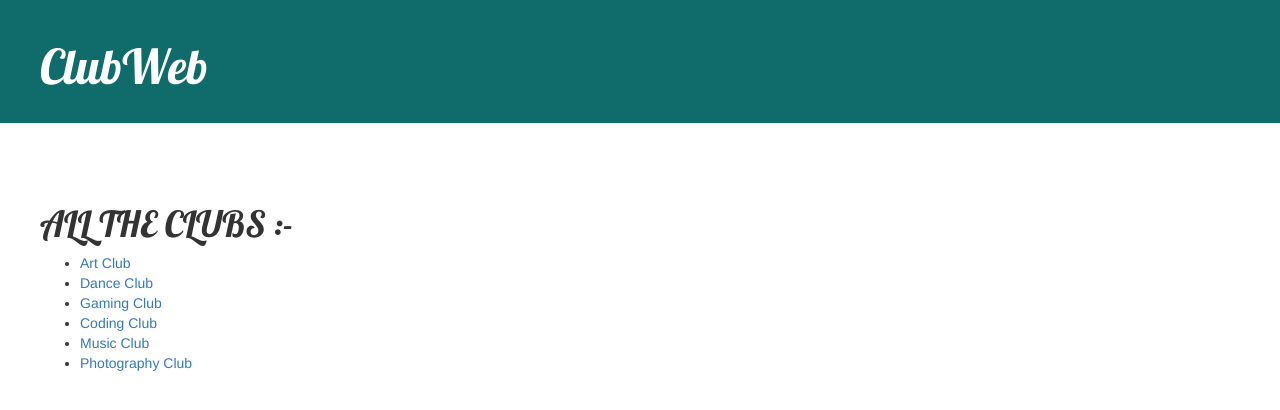
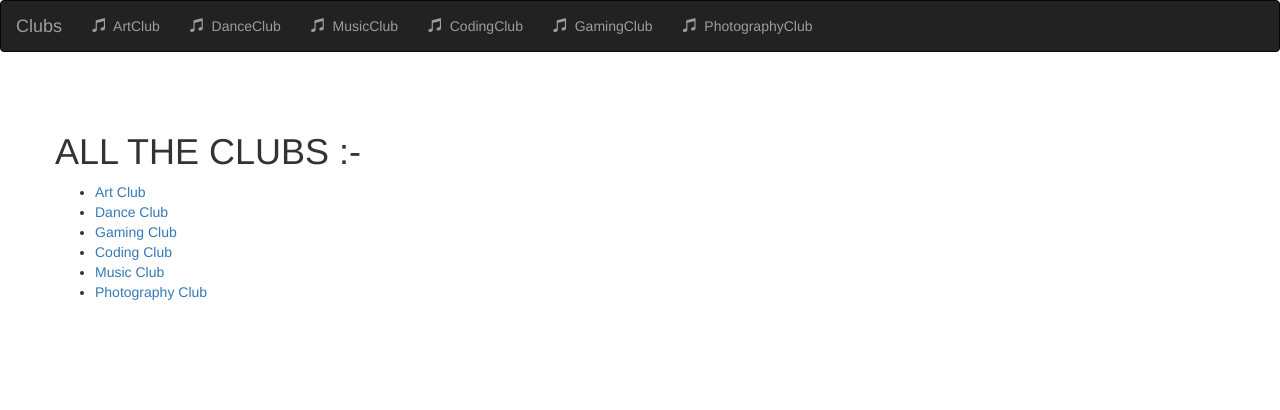
Before and after one commit to DipanshKhandelwal/ClubWeb, a Django app: page / in a window 1280 px wide. Shown: the top 410 px of the page. Run offline with Django 3.2, Linux system fonts and the light colour scheme; data comes from the database, SQL or seed files in the repository; both versions use the stored data as it was after the commit; some libraries are stand-ins or nearby versions.

Commit message:
Added navigation bar

```diff
--- a/basic/static/css/home_page.css
+++ /dev/null
@@ -1,50 +0,0 @@
-.page-header {
-    background-color: rgb(15,108,107);
-    margin-top: 0;
-    padding: 20px 20px 20px 40px;
-}
-
-.page-header h1, .page-header h1 a, .page-header h1 a:visited, .page-header h1 a:active {
-    color: #ffffff;
-    font-size: 36pt;
-    text-decoration: none;
-}
-
-.content {
-	margin-left: 40px;
-}
-
-h1, h2, h3, h4 {
-    font-family: 'Lobster', cursive;
-}
-
-.date {
-    color: #828282;
-}
-
-.save {
-    float: right;
-}
-
-.post-form textarea, .post-form input {
-    width: 100%;
-}
-
-.top-menu, .top-menu:hover, .top-menu:visited {
-    color: #ffffff;
-    float: right;
-    font-size: 26pt;
-    margin-right: 0px;
-}
-
-.post {
-    margin-bottom: 70px;
-}
-
-.post h1 a, .post h1 a:visited {
-    color: #000000;
-}
-
-body {
-	padding-left: 0px;
-}
--- a/basic/templates/basic/home_page.html
+++ b/basic/templates/basic/home_page.html
@@ -2,17 +2,39 @@
 <html>
     <head>
         <title>ClubWeb</title>
-        <link rel="stylesheet" href="//maxcdn.bootstrapcdn.com/bootstrap/3.2.0/css/bootstrap.min.css">
-        <link rel="stylesheet" href="//maxcdn.bootstrapcdn.com/bootstrap/3.2.0/css/bootstrap-theme.min.css">
-        <link rel="stylesheet" href="{% static 'css/home_page.css' %}">
-        <link href="//fonts.googleapis.com/css?family=Lobster&subset=latin,latin-ext" rel="stylesheet" type="text/css">
-        {% block something %}
-        {% endblock %}
+        <link rel="stylesheet" href="https://maxcdn.bootstrapcdn.com/bootstrap/3.3.6/css/bootstrap.min.css">
+        <link href='https://fonts.googleapis.com/css?family=Satisfy' rel='stylesheet' type='text/css'>
+        <link rel="stylesheet" type="text/css" href="{% static 'css/home_page.css' %}">
+        <script src="https://ajax.googleapis.com/ajax/libs/jquery/1.12.0/jquery.min.js"></script>
+        <script src="http://maxcdn.bootstrapcdn.com/bootstrap/3.3.6/js/bootstrap.min.js"></script>
     </head>
     <body>
-        <div class="page-header">
-            <h1><a href="/basic/">ClubWeb</a></h1>
-        </div>
+        <nav class="navbar navbar-inverse">
+            <div class="container-fluid">
+                <div class="navbar-header">
+                    <button  type="button" class="navbar-toggle" data-toggle="collapse" data-target="#NavBar">
+                        <span class="icon-bar"></span>
+                        <span class="icon-bar"></span>
+                        <span class="icon-bar"></span>
+                    </button>
+                    <a class="navbar-brand" href="#">
+                        Clubs
+                    </a>
+                </div>
+                <div class="collapse navbar-collapse" id="NavBar">
+                    <ul class="nav navbar-nav">
+                        {% for club in Clubs %}
+                        <li class="#">
+                            <a href="/basic/{{ club.club_name }}/">
+                                <span class="glyphicon glyphicon-music" aria-hidden="true"></span>&nbsp;
+                                {{ club.club_name }}
+                            </a>
+                        </li>
+                        {% endfor %}
+                    </ul>
+                </div>
+            </div>
+        </nav>
         <div class="content container">
             <div class="row">
                 <div class="col-md-8">
--- a/basic/views.py
+++ b/basic/views.py
@@ -5,10 +5,12 @@ from django.http import HttpResponse
 
 # Create your views here.
 def home_page(request):
-    return render(request, 'basic/home_page.html')
+    clubs = Club.objects.all()
+    return render(request, 'basic/home_page.html', {'Clubs': clubs})
 
 
 def club_page(request, slug):
+    x = Club.objects.all()
     t = False
     slug = slug.lower()
     clubs = Club.objects.all()
@@ -17,6 +19,6 @@ def club_page(request, slug):
             t = True
             break
     if t:
-        return render(request, 'basic/club_page.html', {'club': i})
+        return render(request, 'basic/club_page.html', {'club': i, 'Clubs': x})
     else:
         return HttpResponse('<h1>Club does not exist !!</h1><br><a href="/basic/">Go Back</a>')
```
Also changed, not shown: basic/templates/basic/club_page.html (+0 -9 lines), db.sqlite3.
